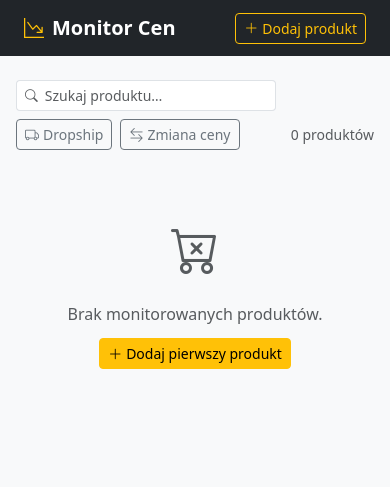
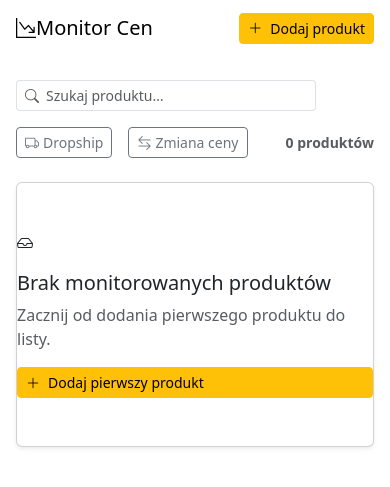
Before and after one commit to RadSan7/monitor-cen, a Flask app: page / in a window 390 px wide. Shown: the top 487 px of the page. Run offline with Flask 3, Linux system fonts and the light colour scheme; data that the repository does not hold is empty; some libraries are stand-ins or nearby versions.

Commit message:
Improve UI/UX with custom styling
- Add professional CSS with gradients, shadows, and smooth transitions
- Update navbar with improved branding and layout
- Redesign product list toolbar with better spacing
- Improve table styling and typography
- Better empty state with icon and call-to-action
- Add button group for product actions
- Improve form styling with better focus states
- Better badge styling and spacing
- Mobile-responsive improvements
- Add smooth animations and hover effects

```diff
--- a/templates/base.html
+++ b/templates/base.html
@@ -8,15 +8,19 @@
   <link rel="stylesheet" href="https://cdn.jsdelivr.net/npm/bootstrap-icons@1.11.3/font/bootstrap-icons.css">
   <link rel="stylesheet" href="{{ url_for('static', filename='style.css') }}">
 </head>
-<body class="bg-light">
+<body>
 
-  <nav class="navbar navbar-dark bg-dark px-4 py-2">
-    <a class="navbar-brand fw-bold" href="/">
-      <i class="bi bi-graph-down-arrow me-2 text-warning"></i>Monitor Cen
-    </a>
-    <a href="/add" class="btn btn-outline-warning btn-sm">
-      <i class="bi bi-plus-lg me-1"></i>Dodaj produkt
-    </a>
+  <nav class="navbar">
+    <div class="container-xl w-100 px-3">
+      <a class="navbar-brand" href="/">
+        <i class="bi bi-graph-down-arrow"></i>Monitor Cen
+      </a>
+      <div class="ms-auto">
+        <a href="/add" class="btn btn-warning btn-sm">
+          <i class="bi bi-plus-lg me-2"></i>Dodaj produkt
+        </a>
+      </div>
+    </div>
   </nav>
 
   <div class="container-xl py-4 px-3">
--- a/templates/index.html
+++ b/templates/index.html
@@ -3,63 +3,68 @@
 {% block content %}
 
 {# ── Toolbar ── #}
-<div class="d-flex flex-wrap align-items-center gap-2 mb-3">
+<div class="toolbar mb-4">
+  <div class="d-flex flex-wrap align-items-center gap-3">
 
     {# Search #}
-  <div class="input-group input-group-sm" style="max-width:260px">
+    <div class="input-group input-group-sm" style="max-width:300px">
       <span class="input-group-text bg-white border-end-0">
-      <i class="bi bi-search text-muted" style="font-size:.8rem"></i>
+        <i class="bi bi-search text-muted"></i>
       </span>
       <input id="search-input" type="text" class="form-control border-start-0 ps-0"
-           placeholder="Szukaj produktu…" oninput="applyFilters()">
+             placeholder="Szukaj produktu…" oninput="applyFilters()" autofocus>
     </div>
 
     {# Filter buttons #}
     <button id="btn-filter-dropship" class="btn btn-sm btn-outline-secondary"
-          onclick="toggleFilter('dropship')">
+            onclick="toggleFilter('dropship')" title="Pokaż tylko dropship">
       <i class="bi bi-truck me-1"></i>Dropship
     </button>
 
     <button id="btn-filter-changed" class="btn btn-sm btn-outline-secondary"
-          onclick="toggleFilter('changed')">
+            onclick="toggleFilter('changed')" title="Pokaż tylko zmienione ceny">
       <i class="bi bi-arrow-left-right me-1"></i>Zmiana ceny
     </button>
 
-  {# Spacer + count + update all #}
-  <span class="text-muted ms-auto small" id="count-label">
+    {# Spacer + stats + update #}
+    <div class="ms-auto d-flex align-items-center gap-2">
+      <span class="text-muted small fw-semibold" id="count-label">
         {{ products | length }} produkt{{ 'y' if products|length in [2,3,4] else ('ów' if products|length != 1 else '') }}
       </span>
 
       {% if products %}
       <button id="btn-update-all" class="btn btn-sm btn-primary" onclick="updateAll()">
-    <i class="bi bi-arrow-clockwise me-1"></i>Aktualizuj wszystkie
+        <i class="bi bi-arrow-clockwise me-2"></i>Aktualizuj
       </button>
       {% endif %}
+    </div>
 
+  </div>
 </div>
 
 {% if not products %}
-<div class="text-center py-5 text-muted">
-  <i class="bi bi-cart-x" style="font-size:3rem"></i>
-  <p class="mt-3 mb-1">Brak monitorowanych produktów.</p>
-  <a href="/add" class="btn btn-warning mt-2 btn-sm">
-    <i class="bi bi-plus-lg me-1"></i>Dodaj pierwszy produkt
+<div class="empty-state card shadow-sm py-5">
+  <i class="bi bi-inbox"></i>
+  <h5 class="mt-3">Brak monitorowanych produktów</h5>
+  <p class="text-muted mb-3">Zacznij od dodania pierwszego produktu do listy.</p>
+  <a href="/add" class="btn btn-warning btn-sm d-inline-flex align-items-center gap-2">
+    <i class="bi bi-plus-lg"></i>Dodaj pierwszy produkt
   </a>
 </div>
 
 {% else %}
 <div class="card shadow-sm">
   <div class="table-responsive">
-    <table class="table table-hover align-middle mb-0 table-sm">
-      <thead class="table-dark" style="font-size:.78rem">
+    <table class="table table-hover align-middle mb-0">
+      <thead class="table-dark">
         <tr>
-          <th style="width:54px"></th>
+          <th style="width:56px"></th>
           <th>Produkt</th>
           <th class="text-end">Cena</th>
           <th class="text-end">Zmiana</th>
           <th class="text-end">Min.</th>
-          <th class="text-center" style="width:105px">Aktualizacja</th>
-          <th class="text-center" style="width:95px">Akcje</th>
+          <th class="text-center" style="width:110px">Aktualizacja</th>
+          <th class="text-center" style="width:130px">Akcje</th>
         </tr>
       </thead>
       <tbody id="products-tbody">
@@ -68,12 +73,13 @@
             data-name="{{ p.name | lower }}"
             data-store="{{ p.store | lower }}"
             data-dropship="{{ '1' if p.is_dropship else '0' }}"
-            data-changed="{{ '1' if p.previous_price is not none and p.current_price != p.previous_price else '0' }}">
+            data-changed="{{ '1' if p.previous_price is not none and p.current_price != p.previous_price else '0' }}"
+            class="fade-in">
 
           {# Thumbnail #}
-          <td class="ps-2">
+          <td class="ps-3">
             {% if p.thumbnail_url %}
-              <img src="{{ p.thumbnail_url }}" alt="" class="product-thumb">
+              <img src="{{ p.thumbnail_url }}" alt="" class="product-thumb" loading="lazy">
             {% else %}
               <div class="product-thumb-placeholder">
                 <i class="bi bi-image text-muted"></i>
@@ -81,19 +87,19 @@
             {% endif %}
           </td>
 
-          {# Name + store + dropship badge #}
+          {# Name + store + dropship #}
           <td>
-            <div class="fw-semibold lh-sm" style="font-size:.85rem">
+            <div class="fw-semibold lh-sm" style="font-size:.9rem">
               <a href="{{ p.url }}" target="_blank" rel="noopener"
-                 class="text-decoration-none text-dark">{{ p.name }}</a>
+                 class="text-decoration-none text-dark hover-link">{{ p.name }}</a>
               <a href="{{ p.url }}" target="_blank" rel="noopener" class="ms-1">
                 <i class="bi bi-box-arrow-up-right text-muted" style="font-size:.65rem"></i>
               </a>
             </div>
-            <div class="d-flex align-items-center gap-1 mt-1">
-              <span class="badge bg-secondary" style="font-size:.65rem">{{ p.store }}</span>
+            <div class="d-flex align-items-center gap-2 mt-1 flex-wrap">
+              <span class="badge bg-secondary">{{ p.store }}</span>
               {% if p.is_dropship %}
-              <span class="badge bg-info text-dark dropship-badge" style="font-size:.65rem">
+              <span class="badge bg-info dropship-badge">
                 <i class="bi bi-truck me-1"></i>Dropship
               </span>
               {% endif %}
@@ -102,24 +108,24 @@
 
           {# Current price #}
           <td class="text-end">
-            <span id="price-{{ p.id }}" class="fw-bold" style="font-size:.9rem">
+            <span id="price-{{ p.id }}" class="fw-bold" style="font-size:.95rem">
               {% if p.current_price is not none %}
-                {{ "%.2f"|format(p.current_price) }}&nbsp;{{ p.currency }}
+                {{ "%.2f"|format(p.current_price) }}&nbsp;<small class="text-muted">{{ p.currency }}</small>
               {% else %}<span class="text-muted">—</span>{% endif %}
             </span>
           </td>
 
-          {# Change #}
-          <td class="text-end" id="change-{{ p.id }}" style="font-size:.82rem">
+          {# Change % #}
+          <td class="text-end" id="change-{{ p.id }}" style="font-size:.85rem">
             {% if p.previous_price is not none and p.current_price is not none %}
               {% set diff = p.current_price - p.previous_price %}
               {% set pct  = diff / p.previous_price * 100 %}
               {% if diff < 0 %}
-                <span class="text-success fw-semibold">
+                <span class="text-success fw-bold">
                   <i class="bi bi-arrow-down-short"></i>{{ "%.1f"|format(pct|abs) }}%
                 </span>
               {% elif diff > 0 %}
-                <span class="text-danger fw-semibold">
+                <span class="text-danger fw-bold">
                   <i class="bi bi-arrow-up-short"></i>{{ "%.1f"|format(pct) }}%
                 </span>
               {% else %}
@@ -131,45 +137,47 @@
           </td>
 
           {# Min historical #}
-          <td class="text-end" style="font-size:.82rem">
+          <td class="text-end" style="font-size:.85rem">
             {% if p.min_price is not none %}
-              <span class="text-success fw-semibold">
-                {{ "%.2f"|format(p.min_price) }}&nbsp;{{ p.currency }}
+              <span class="text-success fw-bold">
+                {{ "%.2f"|format(p.min_price) }}&nbsp;<small>{{ p.currency }}</small>
               </span>
             {% else %}<span class="text-muted">—</span>{% endif %}
           </td>
 
           {# Last updated #}
-          <td class="text-center text-muted" id="updated-{{ p.id }}"
-              style="font-size:.72rem; white-space:nowrap">
+          <td class="text-center text-muted no-wrap" id="updated-{{ p.id }}"
+              style="font-size:.75rem">
             {% if p.last_updated %}{{ p.last_updated[:16] }}{% else %}—{% endif %}
           </td>
 
           {# Actions #}
-          <td class="text-center">
+          <td class="text-center pe-3">
+            <div class="btn-group btn-group-sm gap-1" role="group">
               {# Dropship toggle #}
-            <button class="btn btn-xs me-1 {% if p.is_dropship %}btn-info{% else %}btn-outline-secondary{% endif %}"
+              <button class="btn {% if p.is_dropship %}btn-info{% else %}btn-outline-secondary{% endif %}"
                       id="ds-btn-{{ p.id }}"
                       onclick="toggleDropship({{ p.id }})"
                       title="{% if p.is_dropship %}Oznaczony jako Dropship{% else %}Oznacz jako Dropship{% endif %}">
                 <i class="bi bi-truck"></i>
               </button>
               {# Update #}
-            <button class="btn btn-xs btn-outline-primary me-1"
+              <button class="btn btn-outline-primary"
                       onclick="updateProduct({{ p.id }})" title="Aktualizuj cenę">
                 <i class="bi bi-arrow-clockwise" id="spin-{{ p.id }}"></i>
               </button>
               {# History #}
               <a href="/product/{{ p.id }}"
-               class="btn btn-xs btn-outline-secondary me-1" title="Historia cen">
+                 class="btn btn-outline-secondary" title="Historia cen">
                 <i class="bi bi-graph-up"></i>
               </a>
               {# Delete #}
-            <button class="btn btn-xs btn-outline-danger"
+              <button class="btn btn-outline-danger"
                       onclick="deleteProduct({{ p.id }}, {{ p.name | tojson }})"
-                    title="Usuń">
+                      title="Usuń produkt">
                 <i class="bi bi-trash3"></i>
               </button>
+            </div>
           </td>
 
         </tr>
@@ -179,8 +187,9 @@
   </div>
 </div>
 
-<p id="no-results" class="text-center text-muted py-4 d-none">
-  Brak produktów spełniających kryteria filtrowania.
+<p id="no-results" class="text-center text-muted py-5 d-none">
+  <i class="bi bi-search" style="font-size:2rem; opacity:0.5"></i>
+  <p class="mt-3">Brak produktów spełniających kryteria filtrowania.</p>
 </p>
 
 {% endif %}
@@ -251,21 +260,18 @@ async function toggleDropship(id) {
 
   row.dataset.dropship = isNow ? '1' : '0';
 
-  // Update badge in name cell
   const badgeEl = row.querySelector('.dropship-badge');
   if (isNow && !badgeEl) {
     const badgeDiv = row.querySelector('.d-flex.align-items-center');
     const badge = document.createElement('span');
-    badge.className = 'badge bg-info text-dark dropship-badge';
-    badge.style.fontSize = '.65rem';
+    badge.className = 'badge bg-info dropship-badge';
     badge.innerHTML = '<i class="bi bi-truck me-1"></i>Dropship';
     badgeDiv.appendChild(badge);
   } else if (!isNow && badgeEl) {
     badgeEl.remove();
   }
 
-  // Update button style
-  btn.className = 'btn btn-xs me-1 ' + (isNow ? 'btn-info' : 'btn-outline-secondary');
+  btn.className = 'btn btn-xs ' + (isNow ? 'btn-info' : 'btn-outline-secondary');
   btn.title = isNow ? 'Oznaczony jako Dropship' : 'Oznacz jako Dropship';
 
   applyFilters();
@@ -291,14 +297,14 @@ async function updateProduct(id) {
 async function updateAll() {
   const btn = document.getElementById('btn-update-all');
   btn.disabled = true;
-  btn.innerHTML = '<span class="spinner-border spinner-border-sm me-1"></span>Aktualizuję…';
+  btn.innerHTML = '<span class="spinner-border spinner-border-sm me-2"></span>Aktualizuję…';
   try {
     await fetch('/update-all', { method: 'POST' });
     location.reload();
   } catch (e) {
     alert('Błąd: ' + e);
     btn.disabled = false;
-    btn.innerHTML = '<i class="bi bi-arrow-clockwise me-1"></i>Aktualizuj wszystkie';
+    btn.innerHTML = '<i class="bi bi-arrow-clockwise me-2"></i>Aktualizuj';
   }
 }
 
```
Lines whose indentation alone changed are shown as unchanged.
